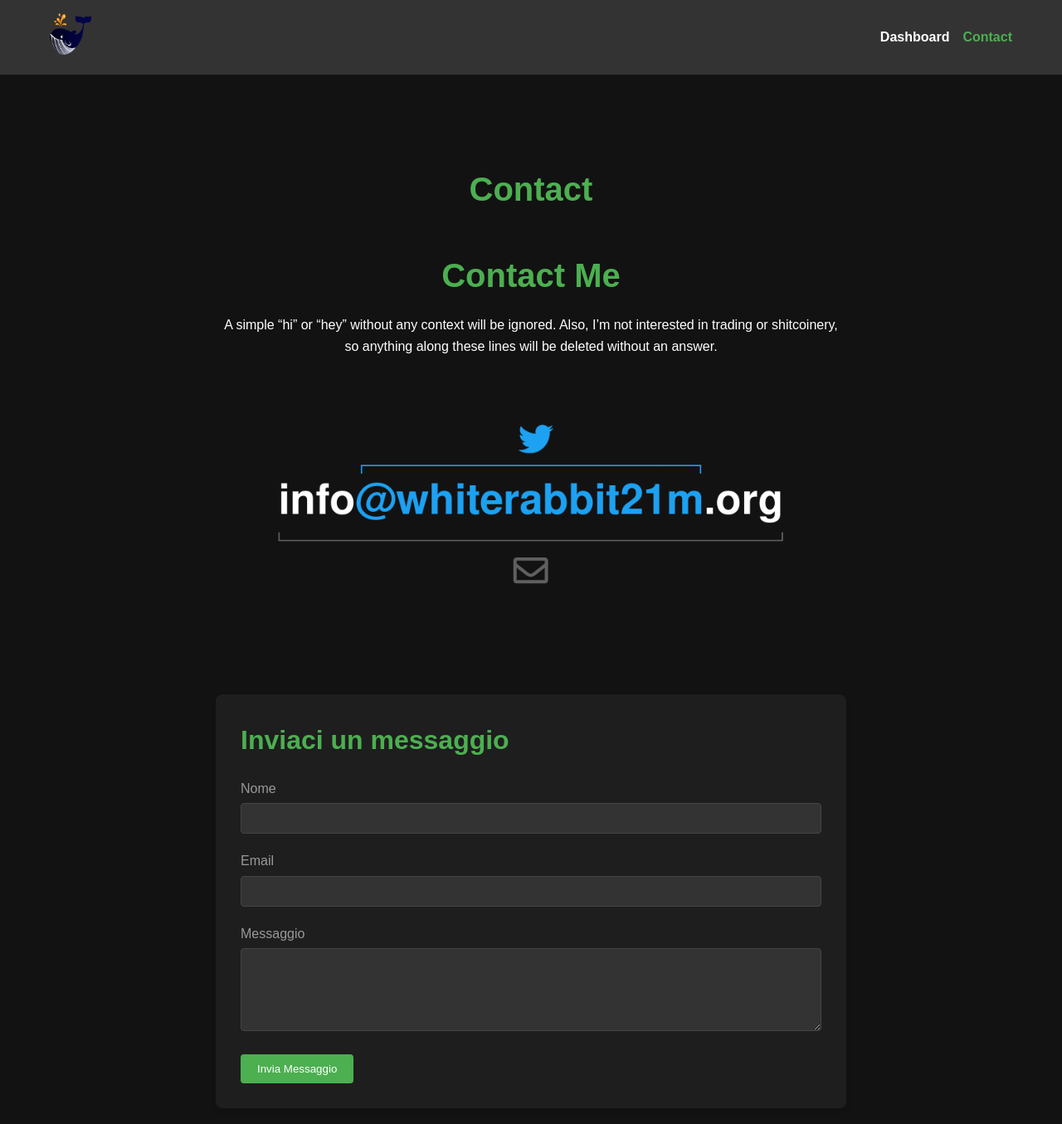
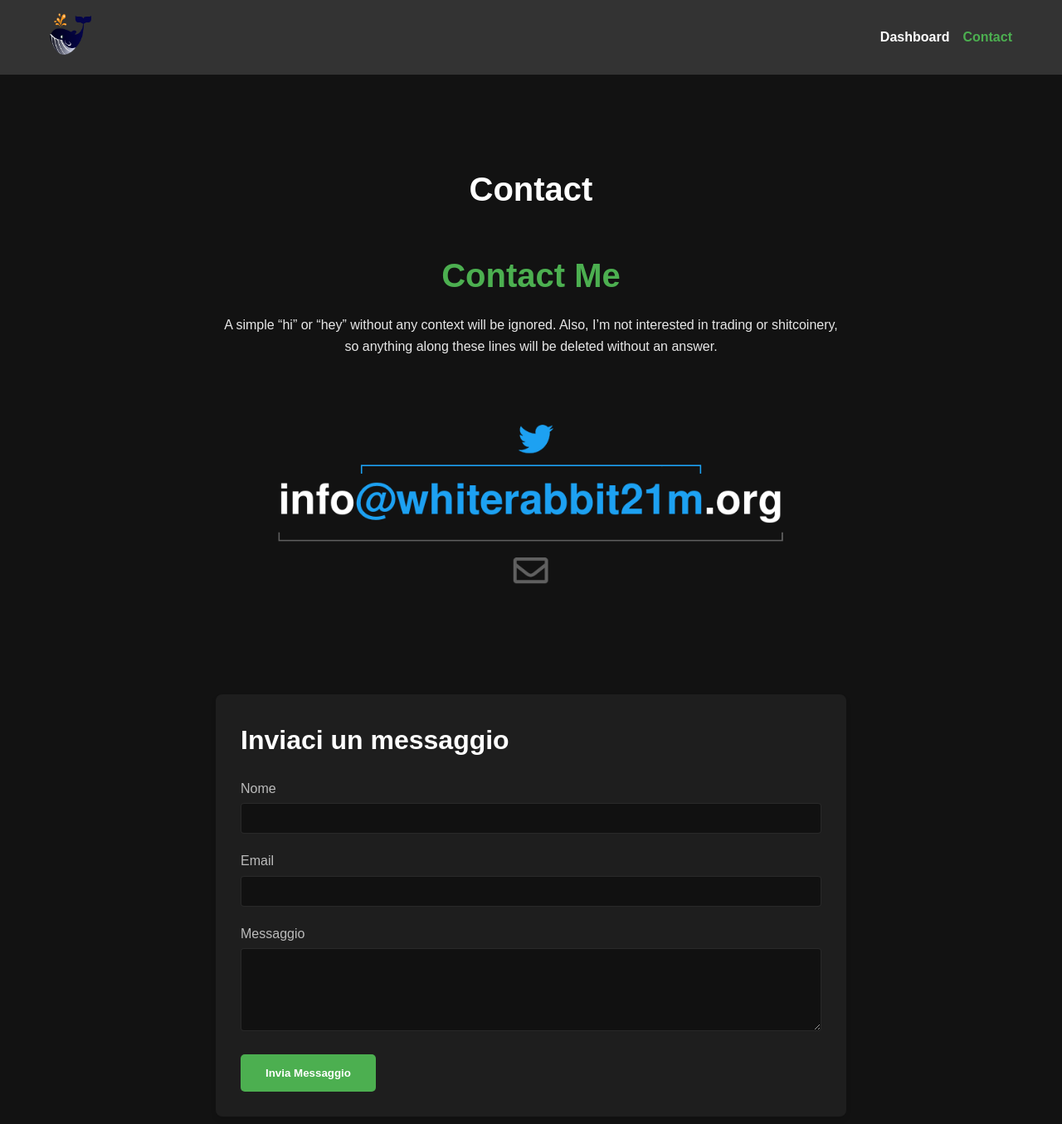
Before and after one commit to whiterabbit21m-test/whiterabbit21m-test.github.io, a Jekyll site: the page built from contact.md, in a window 1280 px wide and 1400 px high. Shown: the top 1355 px of the window at 83% size. Built offline with Jekyll 4.4.1, drawn with Linux system fonts in a browser that asks for light colours.

Commit message:
Update _contact.scss

```diff
--- a/_sass/_contact.scss
+++ b/_sass/_contact.scss
@@ -1,14 +1,12 @@
-// Variabili colore (assicurati che queste siano coerenti con il resto del tuo sito)
-$background-color: #121212;
-$text-color: #ffffff;
+// Variabili colore (assicurati che queste corrispondano a quelle della tua homepage)
+$home-bg-color: #121212;
+$text-color-light: #ffffff;
 $accent-color: #4CAF50;
 $card-bg-color: #1E1E1E;
-$input-bg-color: #333;
-$input-border-color: #444;
 
 .contact-page {
-  background-color: $background-color;
-  color: $text-color;
+  background-color: $home-bg-color;
+  color: $text-color-light;
   padding: 60px 0;
 
   .container {
@@ -22,13 +20,14 @@ $input-border-color: #444;
     margin-bottom: 40px;
     h1 {
       font-size: 2.5em;
-      color: $accent-color;
+      color: $text-color-light; // Cambiato da $accent-color a $text-color-light
     }
   }
 
   .contact-content {
     text-align: center;
     margin-bottom: 40px;
+    color: rgba($text-color-light, 0.9); // Aggiunto per coerenza con lo stile della homepage
   }
 
   .contact-image {
@@ -36,7 +35,7 @@ $input-border-color: #444;
 
     .contact-img {
       width: 100%;
-      max-height: 400px; // Limita l'altezza massima dell'immagine
+      max-height: 400px;
       border-radius: 8px;
       object-fit: cover;
     }
@@ -49,7 +48,7 @@ $input-border-color: #444;
     box-shadow: 0 4px 6px rgba(0, 0, 0, 0.1);
 
     h2 {
-      color: $accent-color;
+      color: $text-color-light; // Cambiato da $accent-color a $text-color-light
       margin-bottom: 20px;
     }
 
@@ -59,15 +58,15 @@ $input-border-color: #444;
       label {
         display: block;
         margin-bottom: 5px;
-        color: #999;
+        color: rgba($text-color-light, 0.7); // Modificato per una migliore leggibilità
       }
 
       input, textarea {
         width: 100%;
         padding: 10px;
-        background-color: $input-bg-color;
-        border: 1px solid $input-border-color;
-        color: $text-color;
+        background-color: darken($card-bg-color, 5%); // Leggermente più scuro del background della card
+        border: 1px solid rgba($text-color-light, 0.1);
+        color: $text-color-light;
         border-radius: 4px;
         transition: border-color 0.3s ease;
 
@@ -78,18 +77,19 @@ $input-border-color: #444;
       }
 
       textarea {
-        min-height: 100px; // Assicura che il campo di testo abbia un'altezza minima
+        min-height: 100px;
       }
     }
 
     .submit-btn {
       background-color: $accent-color;
-      color: $text-color;
-      padding: 10px 20px;
+      color: $text-color-light;
+      padding: 15px 30px; // Aumentato il padding per coerenza con il bottone CTA della homepage
       border: none;
-      border-radius: 4px;
+      border-radius: 5px; // Modificato per coerenza con il bottone CTA della homepage
       cursor: pointer;
       transition: background-color 0.3s ease;
+      font-weight: bold; // Aggiunto per coerenza con il bottone CTA della homepage
 
       &:hover {
         background-color: darken($accent-color, 10%);
```
